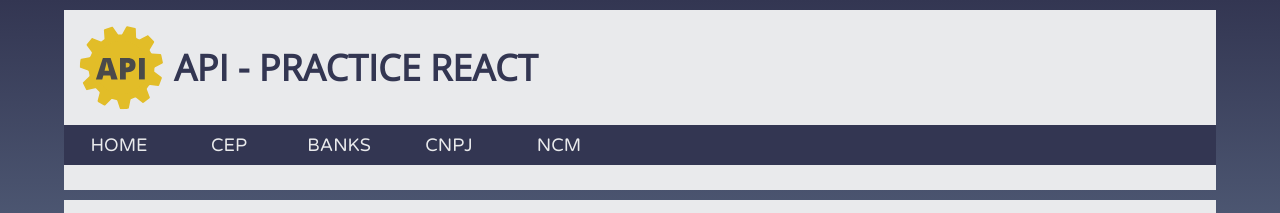
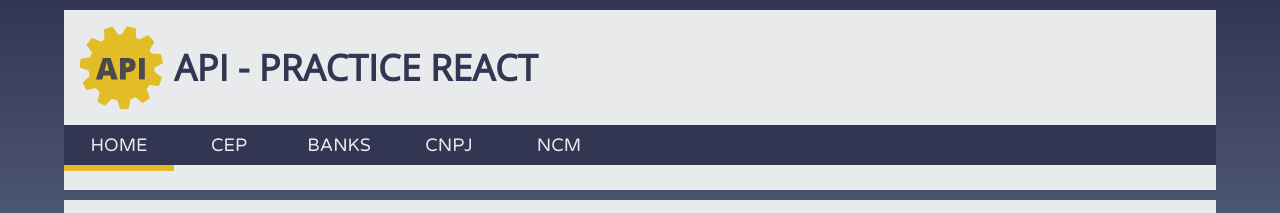
Before and after one commit to LFCavalcanti/api-practice-react, a React (Vite) app: page / in a window 1280 px wide. Shown: the top 213 px of the page. Built offline with nearby package versions, Linux system fonts and the light colour scheme.

Commit message:
Aditional bottom border on the menu for the current page

```diff
--- a/src/components/Menu/Menu.module.scss
+++ b/src/components/Menu/Menu.module.scss
@@ -55,4 +55,9 @@
         background-color: $color-contrast;
         color: $color-text-secondary;
     }
+    &__current {
+        margin-bottom: -6px;
+        border-bottom: 6px solid $color-contrast;
+        transition: transform  1s;
+    }
 }
--- a/src/components/Menu/index.tsx
+++ b/src/components/Menu/index.tsx
@@ -1,8 +1,12 @@
-import { Link } from "react-router-dom"
+import { Link, useLocation } from "react-router-dom"
 import {ReactComponent as Logo} from '/src/assets/logo.svg'
 import styles from './Menu.module.scss'
+import classnames from "classnames"
 
 export default function Menu() {
+
+    const currentPage = useLocation()
+
     const paginas = [
         {
             label: 'HOME',
@@ -34,7 +38,19 @@ export default function Menu() {
             </div>
             <nav className={styles.menu__nav}>
                 {paginas.map((pagina)=>(
-                    <Link key={pagina.label} to={pagina.to} id='pageLink' className={styles.menu__item}>{pagina.label}</Link>
+                    <Link
+                        key={pagina.label}
+                        to={pagina.to}
+                        id='pageLink'
+                        className={
+                            classnames(
+                                {
+                                    [styles.menu__item]:true,
+                                    [styles.menu__item__current]: pagina.to === currentPage.pathname
+                                }
+                            )
+                        }
+                    >{pagina.label}</Link>
                 ))}
             </nav>
         </header>
```
